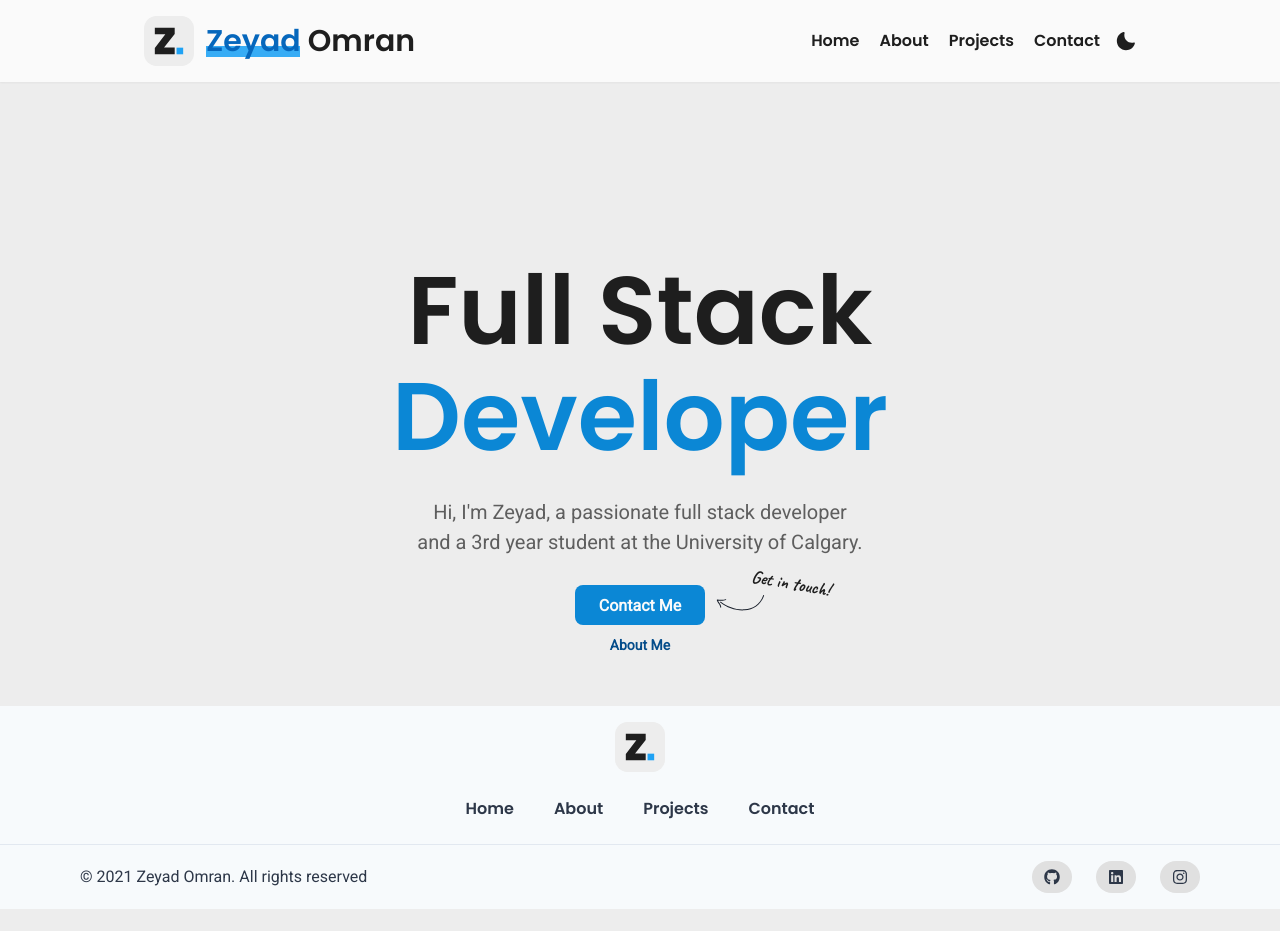
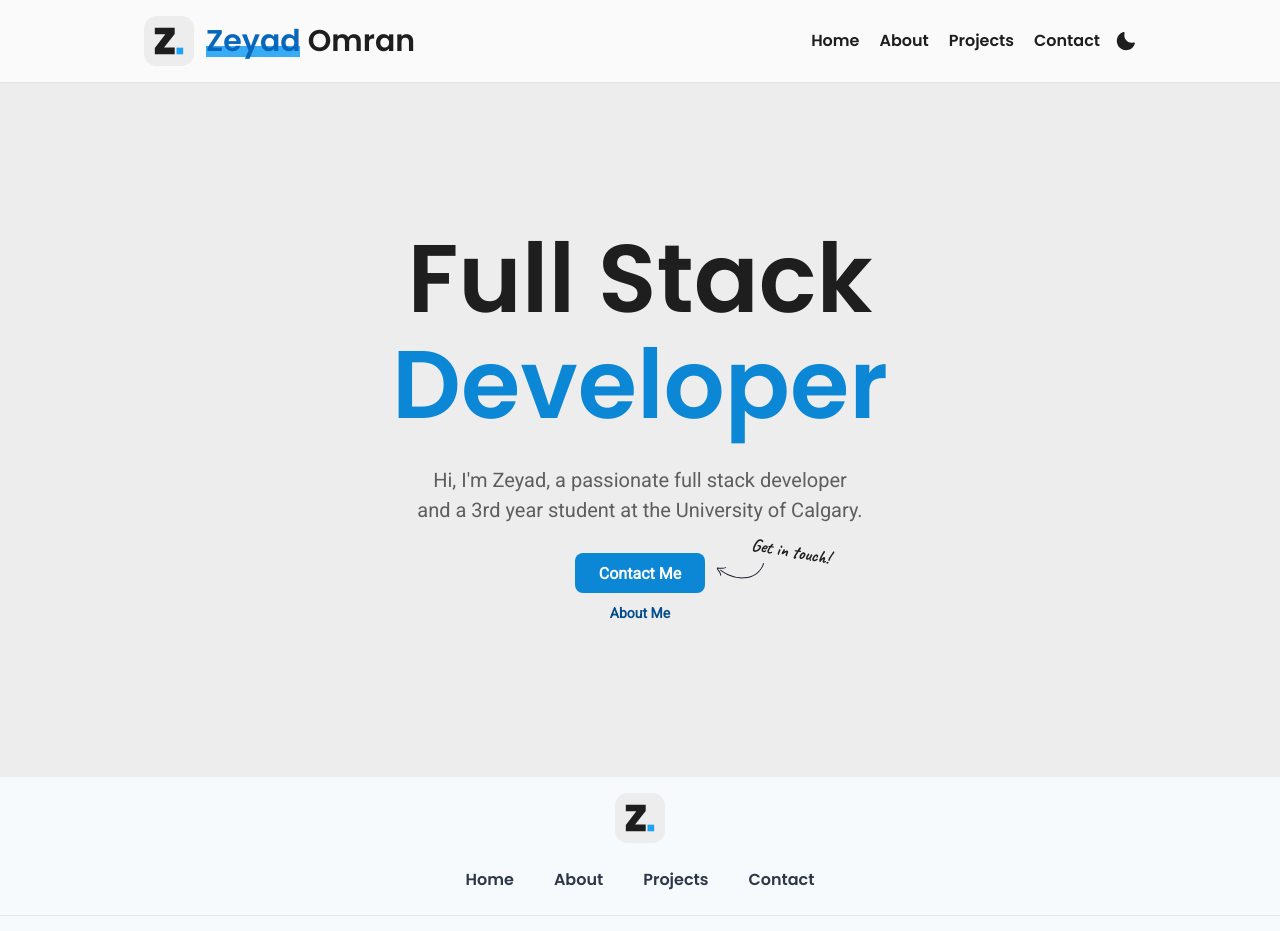
Before and after one commit to zeyadomran/personal-website, a Next.js app in the folder web/: page / in a window 1280 px wide. Shown: the top 931 px of the page. Before the commit the page ends 909 px from the top, so only its background shows below. Built offline with nearby package versions, Linux system fonts and the light colour scheme.

Commit message:
Updated footer pos

```diff
--- a/web/src/components/Footer.tsx
+++ b/web/src/components/Footer.tsx
@@ -12,15 +12,16 @@ import Logo from "../resources/logo/logo-dark.svg";
 import NavItem from "./NavItem";
 import SocialButton from "./SocialButton";
 
-const Footer: React.FC = () => {
+const Footer: React.FC<any> = (props) => {
 	return (
 		<Box
 			as="footer"
 			bg={useColorModeValue("gray.50", "gray.900")}
 			color={useColorModeValue("gray.700", "gray.200")}
-			position="absolute"
-			bottom={0}
 			width="100%"
+			shadow="sm"
+			flexShrink={0}
+			{...props}
 		>
 			<Container
 				as={Stack}
@@ -57,7 +58,9 @@ const Footer: React.FC = () => {
 					justify={{ base: "center", md: "space-between" }}
 					align={{ base: "center", md: "center" }}
 				>
-					<Text>© 2021 Zeyad Omran. All rights reserved</Text>
+					<Text>
+						© {new Date().getFullYear()} Zeyad Omran. All rights reserved
+					</Text>
 					<Stack direction={"row"} spacing={6}>
 						<SocialButton
 							label={"Github"}
--- a/web/src/components/Hero.tsx
+++ b/web/src/components/Hero.tsx
@@ -14,13 +14,8 @@ import React from "react";
 
 const Hero: React.FC<any> = (props) => {
 	return (
-		<Container maxW={"3xl"} {...props}>
-			<Stack
-				as={Box}
-				textAlign={"center"}
-				spacing={{ base: 4, md: 7 }}
-				py={{ base: 20, md: 36 }}
-			>
+		<Container maxW={"3xl"} my={{ base: 20, md: 36 }} {...props}>
+			<Stack as={Box} textAlign={"center"} spacing={{ base: 4, md: 7 }}>
 				<Heading
 					fontWeight={"bold"}
 					fontSize={{ base: "4xl", sm: "6xl", md: "8xl" }}
--- a/web/src/components/Main.tsx
+++ b/web/src/components/Main.tsx
@@ -1,17 +1,11 @@
+import { Box } from "@chakra-ui/react";
+import React from "react";
+
 const Main: React.FC = ({ children, ...props }) => {
 	return (
-		<main
-			style={{
-				minHeight: "100vh",
-				overflow: "hidden",
-				display: "block",
-				position: "relative",
-				paddingBottom: "100px",
-			}}
-			{...props}
-		>
+		<Box as="main" flex="1 0 auto" {...props}>
 			{children}
-		</main>
+		</Box>
 	);
 };
 
--- a/web/src/pages/404.tsx
+++ b/web/src/pages/404.tsx
@@ -14,7 +14,7 @@ const Custom404: React.FC = () => {
 			<Main>
 				<Navbar />
 				<Error404 />
-				<Footer />
+				<Footer position="absolute" bottom={0} />
 			</Main>
 		</>
 	);
--- a/web/src/theme/styles.ts
+++ b/web/src/theme/styles.ts
@@ -1,12 +1,17 @@
-import { mode } from "@chakra-ui/theme-tools";
+import { mode, Styles } from "@chakra-ui/theme-tools";
 
-export const styles = {
+export const styles: Styles = {
 	global: (props: any) => ({
+		html: {
+			height: "100%",
+		},
 		body: {
-			fontFamily: "body",
+			minHeight: "100%",
 			color: mode("black.800", "white.100")(props),
 			bg: mode("white.200", "black.700")(props),
 			lineHeight: "base",
+			display: "flex",
+			flexDirection: "column",
 		},
 	}),
 };
```
Also changed, not shown: web/src/components/Error404.tsx (+2 -7 lines).
